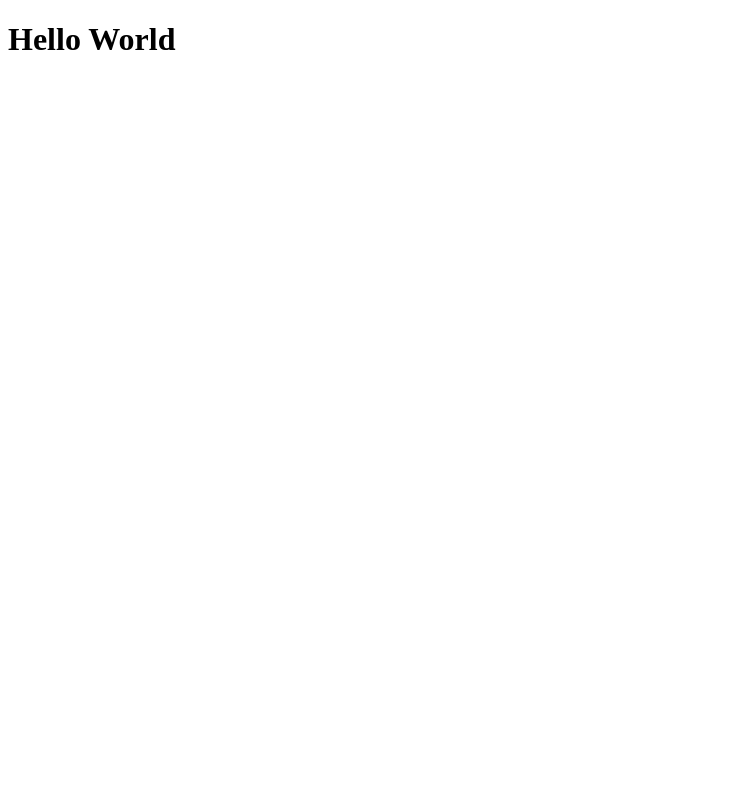
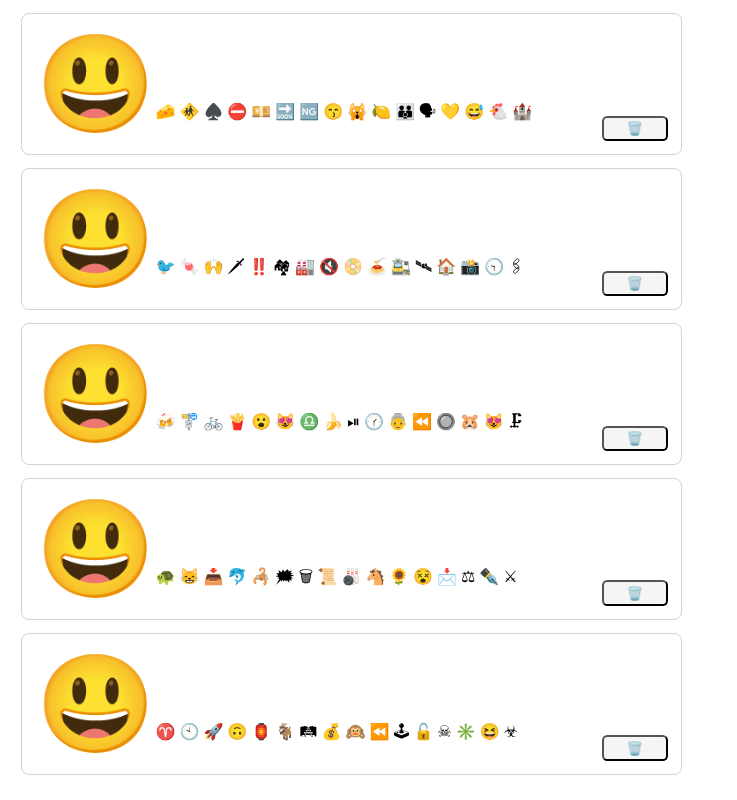
Before and after one commit to emotr-app/emotr, a React app: page / in a window 1280 px wide. Shown: the whole page, without its empty margins (0-737 px from the left). Built offline with nearby package versions, Linux system fonts and the light colour scheme.

Commit message:
Prototype Emote Component
Created basis of React App, and the Prototype Emote component
Added style.css
Small tweak to Webpack, was erroring on CSS imports
Edited README.md with the current version of the Front End <-> Back End Protocol

```diff
--- /dev/null
+++ b/client/App.jsx
@@ -0,0 +1,34 @@
+import React, {Component} from 'react';
+import {createRoot} from 'react-dom/client';
+import Emote from './components/Emote.jsx';
+
+
+class App extends Component {
+
+  render() {
+
+    const messages = [
+      '🧀 🚸 ♠️ ⛔️ 💴 🔜 🆖 😙 🙀 🍋 👪 🗣 💛 😅 🐔 🏰',
+      '🐦 🍬 🙌 🗡 ‼️ 🏘 🏭 🔇 📀 🍝 🚉 🛰 🏠 📸 🕤 🖇',
+      '🍻 🚏 🚲 🍟 😮 😻 ♎️ 🍌 ⏯ 🕜 👵 ⏪ 🔘 🐹 😻 🗜',
+      '🐢 😸 📥 🐬 🦂 🗯 🗑 📜 🎳 🐴 🌻 😵 📩 ⚖ ✒️ ⚔',
+      '♈️ 🕙 🚀 🙃 🏮 🐐 🛤 💰 🙉 ⏪ 🕹 🔓 ☠ ✳️ 😆 ☣'
+  ];
+
+    const emotes = [];
+
+    for (let i = 0; i < 5; i++) {
+      emotes.push(<Emote key={`Emote-${i}`} id={i} msg={messages[i]}/>);
+    }
+
+    return (
+      <div>
+        {emotes}
+      </div>
+    );
+  }
+}
+
+const container = document.querySelector('#root');
+const root = createRoot(container);
+root.render(<App/>);
--- /dev/null
+++ b/client/components/Emote.jsx
@@ -0,0 +1,13 @@
+import React, {Component} from 'react';
+
+const Emote = props => {
+  return (
+    <div className='emote'>
+      <span className='pfp'>😃</span>
+      {props.msg}
+      <button className='deleteButton'>🗑️</button>
+    </div>
+  );
+};
+
+export default Emote;
--- a/client/index.js
+++ b/client/index.js
@@ -1,4 +1,2 @@
-import React from "react";
-import ReactDOM from "react-dom";
-
-ReactDOM.render(<h1>Hello World</h1>, document.getElementById("root"));
+import './App.jsx';
+import './style.css';
--- /dev/null
+++ b/client/style.css
@@ -0,0 +1,23 @@
+.pfp {
+  font-size: 72pt;
+}
+
+.emote {
+  padding: 10pt;
+  margin: 10pt;
+  width: 50%;
+  border: 1px solid lightgray;
+  border-radius: 6pt;
+  position: relative;
+}
+
+.deleteButton {
+  margin: 10pt;
+  width: 10%;
+  height: 18%;
+  position: absolute;
+  bottom: 0;
+  right: 0;
+  border-radius: 4pt;
+  background-color: whitesmoke;
+}
--- a/webpack.config.js
+++ b/webpack.config.js
@@ -26,7 +26,7 @@ module.exports = {
         },
       },
       {
-        test: /\.s[ac]ss$/i,
+        test: /\.s?[ac]ss$/i,
         use: ["style-loader", "css-loader"],
       },
     ],
```
Also changed, not shown: 1 other file (tests, documents, lock files or other folders).
